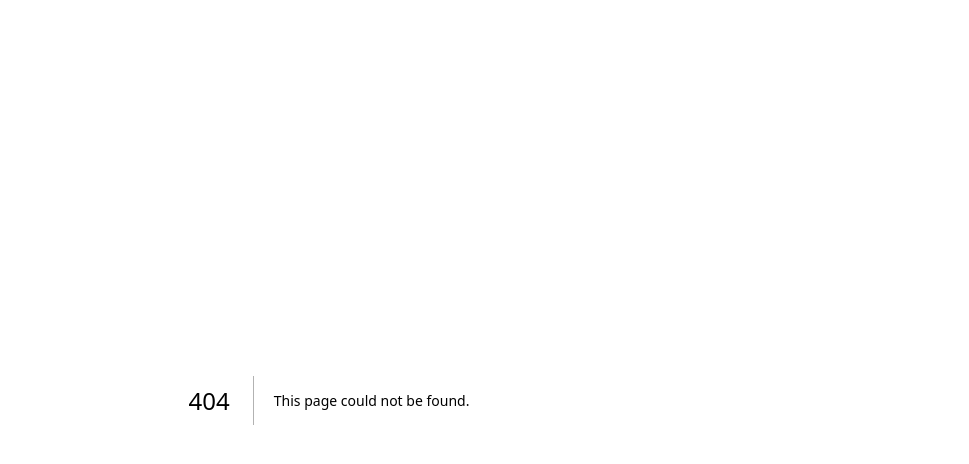
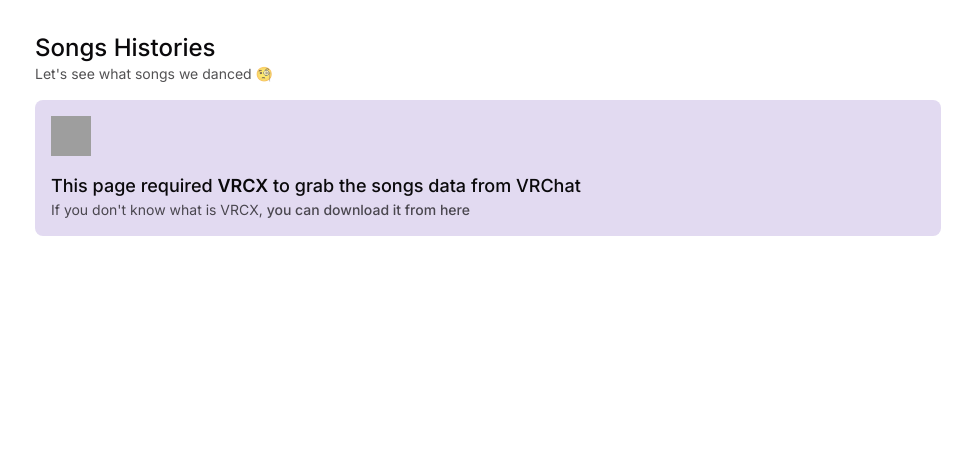
Before and after one commit to varkaria/pypydance-songs-database, a Next.js app: page /songs/histories in a window 1280 px wide. Before the commit this address had no page. Shown: the top 464 px of the page, without its empty margins (311-1280 px from the left). Built offline with nearby package versions, Linux system fonts and the light colour scheme; no server answers; grey boxes are pictures that could not be loaded.

Commit message:
feat(web): init songs histories page

```diff
--- a/src/modules/shareds/Sidebar.tsx
+++ b/src/modules/shareds/Sidebar.tsx
@@ -20,6 +20,21 @@
         viewBox="0 0 256 256"
       >
         <path d="M212.92,25.69a8,8,0,0,0-6.86-1.45l-128,32A8,8,0,0,0,72,64V174.08A36,36,0,1,0,88,204V118.25l112-28v51.83A36,36,0,1,0,216,172V32A8,8,0,0,0,212.92,25.69ZM52,224a20,20,0,1,1,20-20A20,20,0,0,1,52,224ZM88,101.75V70.25l112-28v31.5ZM180,192a20,20,0,1,1,20-20A20,20,0,0,1,180,192Z"></path>
+      </svg>
+    ),
+  },
+  {
+    href: "/songs/histories",
+    label: "Song Histories",
+    icon: (
+      <svg
+        xmlns="http://www.w3.org/2000/svg"
+        width="24"
+        height="24"
+        fill="currentColor"
+        viewBox="0 0 256 256"
+      >
+        <path d="M136,80v43.47l36.12,21.67a8,8,0,0,1-8.24,13.72l-40-24A8,8,0,0,1,120,128V80a8,8,0,0,1,16,0Zm-8-48A95.44,95.44,0,0,0,60.08,60.15C52.81,67.51,46.35,74.59,40,82V64a8,8,0,0,0-16,0v40a8,8,0,0,0,8,8H72a8,8,0,0,0,0-16H49c7.15-8.42,14.27-16.35,22.39-24.57a80,80,0,1,1,1.66,114.75,8,8,0,1,0-11,11.64A96,96,0,1,0,128,32Z"></path>
       </svg>
     ),
   },
--- /dev/null
+++ b/src/pages/songs/histories/index.tsx
@@ -0,0 +1,41 @@
+import { Layout } from "@/modules/shareds/Layout";
+
+const RequriedVRCXCard = () => (
+  <div className="items-center gap-3 space-y-4 rounded-lg bg-card p-4">
+    <img
+      src="https://raw.githubusercontent.com/vrcx-team/VRCX/master/VRCX.ico"
+      alt="VRCX"
+      className="h-10 w-10"
+    />
+    <div className="space-y-0">
+      <h1 className="text-lg font-medium">
+        This page required <b>VRCX</b> to grab the songs data from VRChat
+      </h1>
+      <p className="text-subtitle text-sm">
+        If you don&apos;t know what is VRCX,{" "}
+        <a
+          className="font-medium hover:underline"
+          href="https://github.com/vrcx-team/VRCX"
+        >
+          you can download it from here
+        </a>
+      </p>
+    </div>
+  </div>
+);
+
+export default function Home() {
+  return (
+    <Layout>
+      <div className="space-y-4 md:px-3">
+        <div>
+          <h1 className="text-2xl font-medium">Songs Histories</h1>
+          <p className="text-subtitle text-sm">
+            Let&apos;s see what songs we danced 🧐
+          </p>
+        </div>
+        <RequriedVRCXCard />
+      </div>
+    </Layout>
+  );
+}
```
